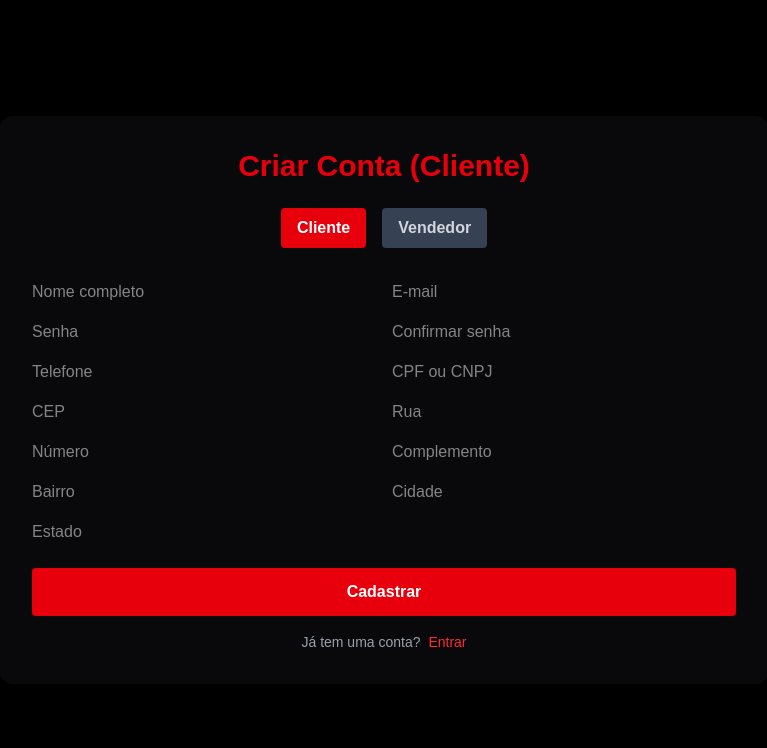
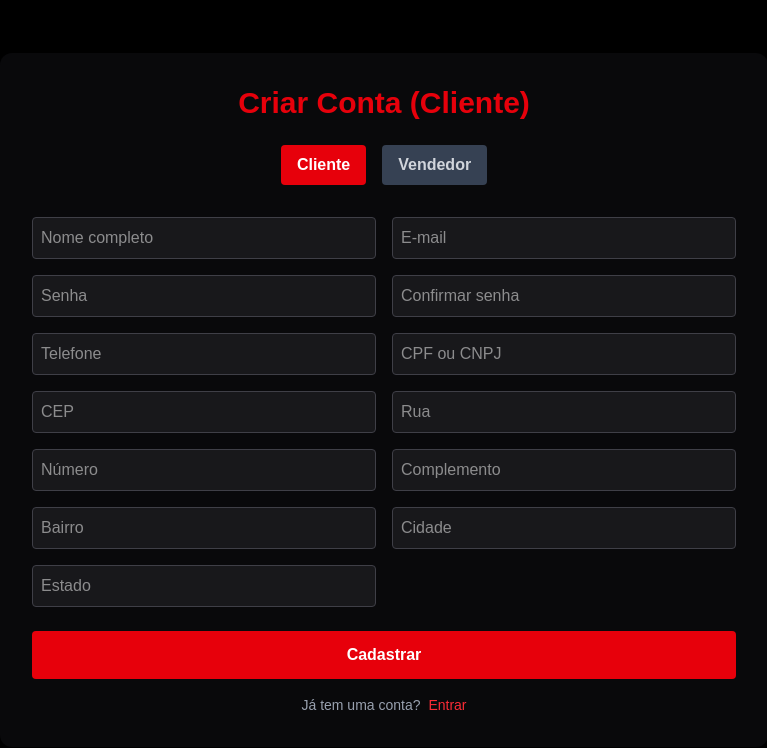
Before and after one commit to GhostS1x/vanguard-motors, a Next.js app: page /pages/register in a window 1280 px wide. Shown: the top 748 px of the page, without its empty margins (256-1023 px from the left). Built offline with nearby package versions, Linux system fonts and the light colour scheme.

Commit message:
ajuste de estilo

```diff
--- a/src/app/pages/register/page.tsx
+++ b/src/app/pages/register/page.tsx
@@ -21,8 +21,8 @@ export default function CadastroPage() {
             onClick={() => setTipoConta("cliente")}
             className={`px-4 py-2 rounded font-semibold transition ${
               tipoConta === "cliente"
-                ? "bg-red-600 text-white"
-                : "bg-gray-700 text-gray-300 hover:bg-gray-600"
+                ? "bg-red-600 text-white rounded"
+                : "bg-gray-700 text-gray-300 hover:bg-gray-600  rounded"
             }`}
           >
             Cliente
@@ -31,8 +31,8 @@ export default function CadastroPage() {
             onClick={() => setTipoConta("vendedor")}
             className={`px-4 py-2 rounded font-semibold transition ${
               tipoConta === "vendedor"
-                ? "bg-red-600 text-white"
-                : "bg-gray-700 text-gray-300 hover:bg-gray-600"
+                ? "bg-red-600 text-white  rounded"
+                : "bg-gray-700 text-gray-300 hover:bg-gray-600  rounded"
             }`}
           >
             Vendedor
@@ -41,39 +41,40 @@ export default function CadastroPage() {
 
         <form className="grid grid-cols-1 md:grid-cols-2 gap-4 text-white">
           {/* Campos comuns */}
-          <input className="input" type="text" placeholder="Nome completo" />
-          <input className="input" type="email" placeholder="E-mail" />
-          <input className="input" type="password" placeholder="Senha" />
-          <input
-            className="input"
-            type="password"
-            placeholder="Confirmar senha"
-          />
-          <input className="input" type="text" placeholder="Telefone" />
-          <input className="input" type="text" placeholder="CPF ou CNPJ" />
+          <input className="input bg-zinc-900 p-2 rounded border border-zinc-700" type="text" placeholder="Nome completo" />
+
+          <input className="input bg-zinc-900 p-2 rounded border border-zinc-700" type="email" placeholder="E-mail" />
+
+          <input className="input bg-zinc-900 p-2 rounded border border-zinc-700" type="password" placeholder="Senha" />
+
+          <input className="input bg-zinc-900 p-2 rounded border border-zinc-700" type="password" placeholder="Confirmar senha" />
+
+          <input className="input bg-zinc-900 p-2 rounded border border-zinc-700" type="text" placeholder="Telefone" />
+
+          <input className="input bg-zinc-900 p-2 rounded border border-zinc-700" type="text" placeholder="CPF ou CNPJ" />
 
           {/* Endereço */}
-          <input className="input" type="text" placeholder="CEP" />
-          <input className="input" type="text" placeholder="Rua" />
-          <input className="input" type="text" placeholder="Número" />
-          <input className="input" type="text" placeholder="Complemento" />
-          <input className="input" type="text" placeholder="Bairro" />
-          <input className="input" type="text" placeholder="Cidade" />
-          <input className="input" type="text" placeholder="Estado" />
+          <input className="input bg-zinc-900 p-2 rounded border border-zinc-700" type="text" placeholder="CEP" />
+
+          <input className="input bg-zinc-900 p-2 rounded border border-zinc-700" type="text" placeholder="Rua" />
+
+          <input className="input bg-zinc-900 p-2 rounded border border-zinc-700" type="text" placeholder="Número" />
+
+          <input className="input bg-zinc-900 p-2 rounded border border-zinc-700" type="text" placeholder="Complemento" />
+
+          <input className="input bg-zinc-900 p-2 rounded border border-zinc-700" type="text" placeholder="Bairro" />
+
+          <input className="input bg-zinc-900 p-2 rounded border border-zinc-700" type="text" placeholder="Cidade" />
+
+          <input className="input bg-zinc-900 p-2 rounded border border-zinc-700" type="text" placeholder="Estado" />
 
           {/* Campos extras para vendedor */}
           {isVendedor && (
             <>
-              <input className="input" type="text" placeholder="Nome da loja" />
-              <input
-                className="input"
-                type="text"
-                placeholder="Tipo de vendedor (Física/Jurídica)"
+              <input className="input bg-zinc-900 p-2 rounded border border-zinc-700" type="text" placeholder="Nome da loja" />
+              <input className="input bg-zinc-900 p-2 rounded border border-zinc-700" type="text" placeholder="Tipo de vendedor (Física/Jurídica)"
               />
-              <input
-                className="input"
-                type="text"
-                placeholder="Instagram / Redes sociais (opcional)"
+              <input className="input bg-zinc-900 p-2 rounded border border-zinc-700" type="text" placeholder="Instagram / Redes sociais (opcional)"
               />
             </>
           )}
```
